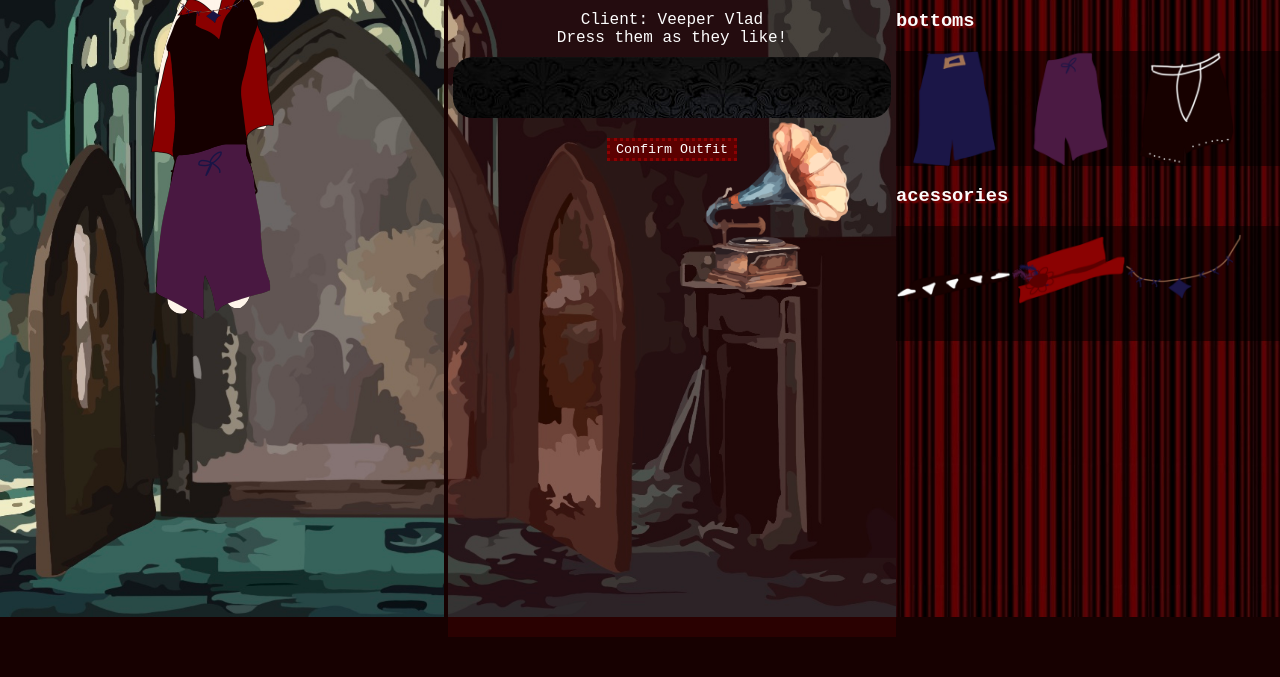
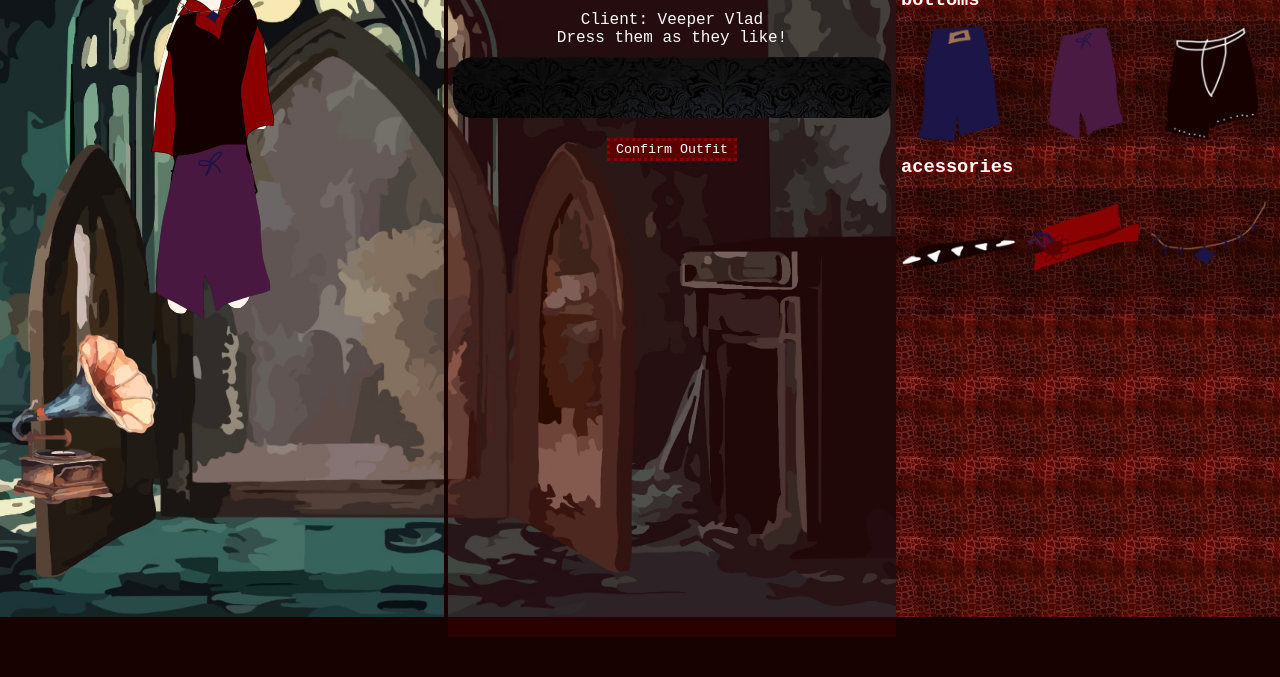
Before and after one commit to loganrsilvers/vampiredressup, a plain HTML site: page index.html in a window 1280 px wide. Shown: the part 183-860 px from the top of the page. Before the commit the page ends 820 px from the top, so only its background shows below. Drawn offline with Linux system fonts and the light colour scheme; a web font is replaced by a local one.

Commit message:
updated layout, added credits

```diff
--- a/css/style.css
+++ b/css/style.css
@@ -112,7 +112,10 @@ aside {
     background: var(--blood-red);
     overflow-y: scroll;
     scrollbar-color: var(--black) var(--red);
-    background: url(../img/bg1.jpg);
+    background: url(../img/ST060.JPG);
+}
+aside * {
+    margin: 5px;
 }
 aside img {
     cursor: pointer;
@@ -126,7 +129,7 @@ aside img {
     gap: 0px;
     padding: 0;
     margin: 0;
-    background: rgba(0, 0, 0, 0.5);
+    background: rgba(0, 0, 0, 0.317);
     margin-top: 10px;
     margin-bottom: 10px;
 }
@@ -227,8 +230,8 @@ aside img {
     position: absolute;
     margin: 0 auto;
     padding-top: 20px;
-    top: 38%;
-    right: 22%;
+    bottom: -60px;
+    left: 10px;
 }
 
 #toggleButton:hover {
@@ -241,8 +244,8 @@ aside img {
     position: absolute;
     margin: 0 auto;
     padding-top: 20px;
-    top: 38%;
-    right: 22%;
+    bottom: -60px;
+    left: 10px;
 }
 
 #play-again {
```
Also changed, not shown: ending.html (+4 -0 lines), index.html (+2 -0 lines), titleScreen.html (+1 -1 lines), img/037C.jpg (added), img/ST002.JPG (added), img/ST060.JPG (added).
